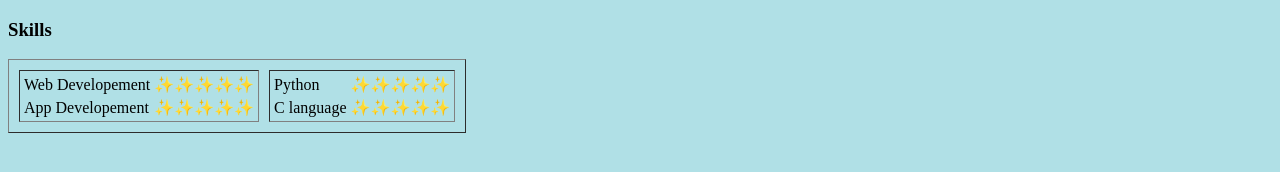
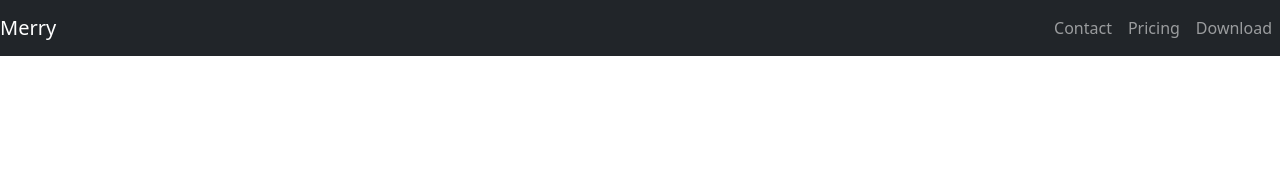
Before and after one commit to mohammadumair1244/cv, a plain HTML site: page index.html in a window 1280 px wide. Drawn offline with nearby package versions, Linux system fonts and the light colour scheme.

Commit message:
Update index.html

```diff
--- a/index.html
+++ b/index.html
@@ -1,42 +1,36 @@
-<!DOCTYPE html>
-<html lang="en" dir="ltr">
+<html lang="en">
   <head>
     <meta charset="utf-8">
-    <title></title>
+    <meta name="viewport" content="width=device-width, initial-scale=1">
+
+    <link href="https://cdn.jsdelivr.net/npm/bootstrap@5.0.1/dist/css/bootstrap.min.css" rel="stylesheet" integrity="sha384-+0n0xVW2eSR5OomGNYDnhzAbDsOXxcvSN1TPprVMTNDbiYZCxYbOOl7+AMvyTG2x" crossorigin="anonymous">
+
+    <title>Hello, world!</title>
   </head>
-  <body style="background-color: powderblue">
-    <h3>Skills</h3>
 
-    <table border="1" cellspacing="10">
-      <tr>
-        <td>
-          <table>
-            <tr>
-              <td>Web Developement</td>
-              <td>✨✨✨✨✨</td>
-            </tr>
-            <tr>
-              <td>App Developement</td>
-              <td>✨✨✨✨✨</td>
-            </tr>
+    <script src="https://cdn.jsdelivr.net/npm/bootstrap@5.0.1/dist/js/bootstrap.bundle.min.js" integrity="sha384-gtEjrD/SeCtmISkJkNUaaKMoLD0//ElJ19smozuHV6z3Iehds+3Ulb9Bn9Plx0x4" crossorigin="anonymous"></script>
 
-          </table>
-        </td>
-        <td>
-          <table>
-            <tr>
-              <td>Python</td>
-              <td>✨✨✨✨✨</td>
-            </tr>
-            <tr>
-              <td>C language</td>
-              <td>✨✨✨✨✨</td>
-            </tr>
+  <body>
 
-          </table>
-        </td>
-      </tr>
-    </table>
+    <nav class="navbar navbar-expand-md navbar-dark bg-dark">
+      <a class="navbar-brand" href="#"> Merry</a>
+      <button class="navbar-toggler" type="button" data-bs-toggle="collapse" data-bs-target="#navbarSupportedContent" aria-controls="navbarSupportedContent" aria-expanded="false" aria-label="Toggle navigation">
+        <span class="navbar-toggler-icon"></span>
+      </button>
 
+      <div class="collapse navbar-collapse" id="navbarSupportedContent">
+      <ul class="navbar-nav ms-auto">
+        <li class="nav-item">
+          <a class="nav-link" href="#"> Contact </a>
+        </li>
+        <li class="nav-item">
+          <a class="nav-link" href="#"> Pricing </a>
+        </li>
+        <li class="nav-item">
+          <a class="nav-link" href="#"> Download </a>
+        </li>
+      </ul>
+</div>
+    </nav>
   </body>
 </html>
```
